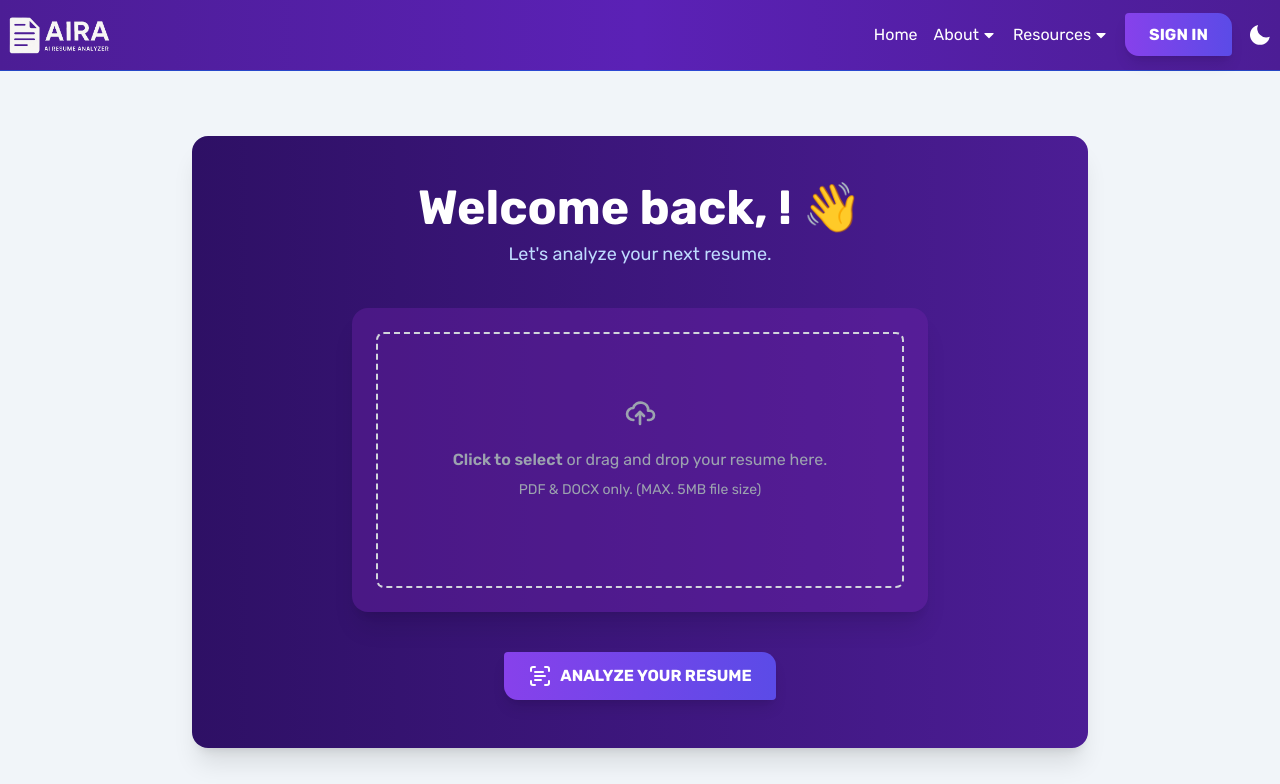
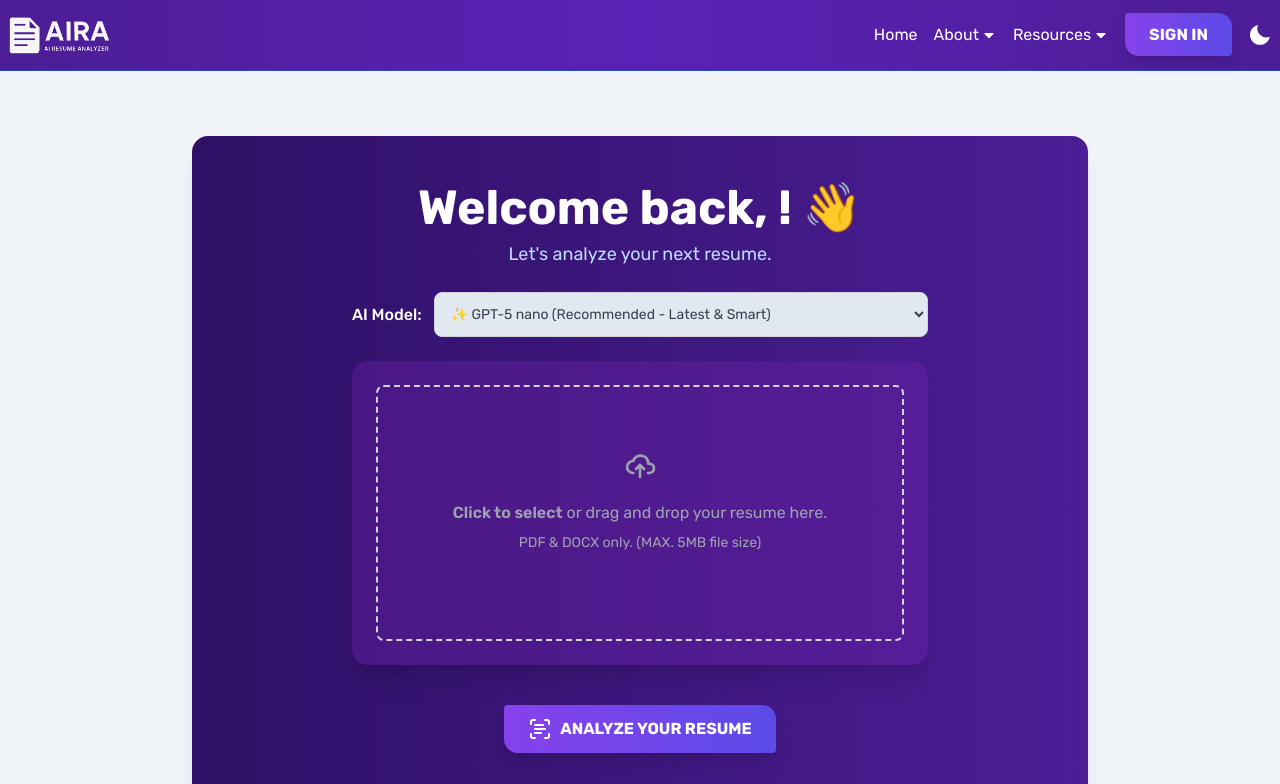
Before and after one commit to KawaiiMoe3/aira, a React (Vite) app: page /analyzer/upload-resume in a window 1280 px wide. Shown: the top 784 px of the page. Built offline with nearby package versions, Linux system fonts and the light colour scheme; no server answers; a web font is replaced by a local one.

Commit message:
Enhance ui/ux for feedback page, allow user to select specific ai model, display ai model column in analyze history table

```diff
--- a/src/components/Analyzer/Feedback.jsx
+++ b/src/components/Analyzer/Feedback.jsx
@@ -1,14 +1,15 @@
 import React, { useEffect, useRef, useState } from 'react';
-import { useNavigate, useParams } from 'react-router-dom';
+import { Link, useNavigate, useParams } from 'react-router-dom';
 import axios from 'axios';
 import { API_BASE_URL } from '../../utils/ViteApiBaseUrl';
 import CopyButton from '../CopyButton/CopyButton';
 import { useAuth } from '../../contexts/AuthContext';
 import { useReactToPrint } from 'react-to-print';
+import { Helmet } from 'react-helmet';
 
-import { GrOptimize } from "react-icons/gr";
 import { IoInformationCircle } from "react-icons/io5";
 import { LuDownload } from "react-icons/lu";
+import logo from '../../assets/logo.png';
 
 export default function Feedback() {
     const navigate = useNavigate();
@@ -50,6 +51,9 @@ export default function Feedback() {
 
     return (
         <div>
+            <Helmet>
+                <title>AIRA | Analysis Report</title>
+            </Helmet>
             {/* Floating Download Button */}
             <div className="fixed bottom-20 right-6 z-50 group">
                 <button
@@ -66,13 +70,28 @@ export default function Feedback() {
                 </button>
             </div>
 
-            {/* Title of page */}
+            {/* Printed area */}
             <div ref={printRef}>
-                <h1 className="mt-6 text-3xl font-extrabold text-center text-indigo-800 dark:text-indigo-400">
-                    Resume Analysis & AI Suggestions
+                {/* AIRA Logo */}
+                <div className="flex justify-center items-center my-6">
+                    <img
+                        src={logo}
+                        alt="aira"
+                        className="w-32 h-auto"
+                    />
+                </div>
+                {/* Title of page */}
+                <h1 className="mt-6 text-3xl font-extrabold text-center text-indigo-800">
+                    Resume Analysis & AI Suggestions Report
                 </h1>
+
+                {/* Powered by AI Model */}
+                <div className="mt-2 text-center text-sm text-gray-600">
+                    Powered by <span className="font-semibold">{data.ai_model}</span>
+                </div>
+
+                {/* AI Feedback */}
                 <div className="p-6 max-w-5xl mx-auto space-y-8">
-                    {/* AI Feedback */}
                     <div className="bg-gradient-to-br from-indigo-50 to-white dark:from-slate-800 dark:to-slate-900 shadow-lg rounded-2xl p-6 relative">
                         <h1 className="text-2xl font-bold text-indigo-700 flex items-center gap-2">
                             💡 AI Feedback & Suggestion
@@ -102,7 +121,7 @@ export default function Feedback() {
                     <div className='flex justify-center items-center gap-1'>
                         <IoInformationCircle className='w-5 h-5 text-gray-500 dark:text-gray-400' />
                         <span className="text-xs text-gray-500 dark:text-gray-400 text-center">
-                            This AI-generated content can make mistakes. Check important info.
+                            This AI-generated content can make mistakes. Check <Link to="/faqs" className='hover:underline'>important info</Link>.
                         </span>
                     </div>
                 </div>
--- a/src/components/Analyzer/UploadResume.jsx
+++ b/src/components/Analyzer/UploadResume.jsx
@@ -21,6 +21,7 @@ export default function UploadResume() {
     const { user } = useAuth();
     const navigate = useNavigate();
     const [selectedFile, setSelectedFile] = useState(null);
+    const [selectedAiModel, setSelectedAiModel] = useState('gpt-5-nano');
     const [previewURL, setPreviewURL] = useState('');
     const [dragActive, setDragActive] = useState(false);
     const [error, setError] = useState('');
@@ -96,6 +97,7 @@ export default function UploadResume() {
         try {
             const formData = new FormData();
             formData.append('resume', selectedFile);
+            formData.append('ai_model', selectedAiModel);
 
             /** Demo ai feedback belike:
              * formData.append('ai_feedback', 'Your resume is well-structured, but you could improve your skills section by adding more action-oriented keywords.');
@@ -122,6 +124,8 @@ export default function UploadResume() {
             );
 
             setShowLoadingModal(false);
+            setSelectedFile(null);
+            setPreviewURL('');
 
             if (response.status === 200) {
                 const resumeId = response.data.id;
@@ -154,11 +158,42 @@ export default function UploadResume() {
                 <div className="container p-2">
                     <div className='flex flex-col items-center justify-center bg-gradient-to-r from-violet-950 to-violet-900 text-white p-12 my-12 rounded-2xl shadow-xl w-full max-w-4xl mx-auto'>
                         {/* Welcome Message */}
-                        <div className="text-center mb-10">
+                        <div className="text-center mb-6">
                             <h1 className="text-4xl md:text-5xl font-bold mb-2 flex items-center justify-center gap-2">
                                 Welcome back, {user?.username}! 👋
                             </h1>
                             <p className="text-lg text-blue-200">Let's analyze your next resume.</p>
+                        </div>
+
+                        {/* Select AI Model */}
+                        <div className="mb-6 w-full max-w-xl flex flex-col sm:flex-row sm:items-center gap-3">
+                            <label
+                                htmlFor="ai-model"
+                                className="text-white dark:text-gray-200 font-medium whitespace-nowrap"
+                            >
+                                AI Model:
+                            </label>
+                            <select
+                                id="ai-model"
+                                name="ai_model"
+                                className="w-full sm:flex-1 rounded-lg border border-gray-300 dark:border-gray-600
+                                        bg-slate-200 dark:bg-slate-800
+                                        text-gray-700 dark:text-gray-200
+                                        text-sm p-3 focus:outline-none
+                                        focus:ring-2 focus:ring-violet-500"
+                                value={selectedAiModel}
+                                onChange={(e) => setSelectedAiModel(e.target.value)}
+                            >
+                                <option value="gpt-4.1-nano">
+                                    🚀 GPT-4.1 nano (Quick Analysis)
+                                </option>
+                                <option value="gpt-5-nano" selected>
+                                    ✨ GPT-5 nano (Recommended - Latest & Smart)
+                                </option>
+                                <option value="gpt-4o-mini">
+                                    🤖 GPT-4o mini (Smartest & Creativity)
+                                </option>
+                            </select>
                         </div>
 
                         {/* Drag and Drop zone */}
--- a/src/components/Dashboard/TableHistory.jsx
+++ b/src/components/Dashboard/TableHistory.jsx
@@ -36,15 +36,18 @@ function getMuiThemeFromHtmlClass() {
     });
 }
 
-function createData(id, title, date, uploadedResume, analysisReport) {
-    return { id, title, date, uploadedResume, analysisReport };
-}
+/** Demo analyzed history table
 
-// const initialRows = [
-//     createData(2, 'uploadedResume_file_name', '08 Apr 2025, 13:28', 'uploadedResume_file','MyResume2_report.pdf'),
-//     createData(1, 'uploadedResume_file_name', '07 Apr 2025, 13:28', 'uploadedResume_file','MyResume1_report.pdf'),
-//     createData(3, 'uploadedResume_file_name', '09 Apr 2025, 13:28', 'uploadedResume_file','MyResume3_report.pdf'),
-// ];
+    function createData(id, title, date, uploadedResume, analysisReport) {
+        return { id, title, date, uploadedResume, analysisReport };
+    }
+
+    const initialRows = [
+        createData(2, 'uploadedResume_file_name', '08 Apr 2025, 13:28', 'uploadedResume_file','MyResume2_report.pdf'),
+        createData(1, 'uploadedResume_file_name', '07 Apr 2025, 13:28', 'uploadedResume_file','MyResume1_report.pdf'),
+        createData(3, 'uploadedResume_file_name', '09 Apr 2025, 13:28', 'uploadedResume_file','MyResume3_report.pdf'),
+    ];
+*/
 
 function descendingComparator(a, b, orderBy) {
     if (b[orderBy] < a[orderBy]) return -1;
@@ -62,6 +65,7 @@ const headCells = [
     { id: 'no', numeric: false, disablePadding: false, label: 'No.' },
     { id: 'title', numeric: false, disablePadding: true, label: 'Title' },
     { id: 'date', numeric: false, disablePadding: false, label: 'Date' },
+    { id: 'ai_model', numeric: false, disablePadding: false, label: 'AI Model' },
     { id: 'uploadedResume', numeric: false, disablePadding:false, label: 'Uploaded Resume' },
     { id: 'analysisReport', numeric: false, disablePadding: false, label: 'Analysis Report' },
     { id: 'viewAnalysisReport', numeric: false, disablePadding: false, label: '' },
@@ -377,6 +381,7 @@ export default function TableHistory() {
                                                 {row.title}
                                             </TableCell>
                                             <TableCell>{row.date}</TableCell>
+                                            <TableCell>{row.ai_model}</TableCell>
                                             <TableCell>
                                                 <a href={`${API_BASE_URL}download-uploaded-resume/${row.uploadedResume}/`} className="text-purple-500 hover:text-purple-700 duration-200" download>
                                                     {row.uploadedResume}
```
